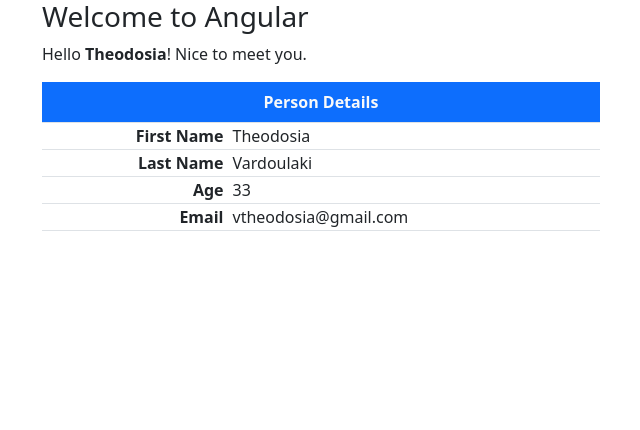
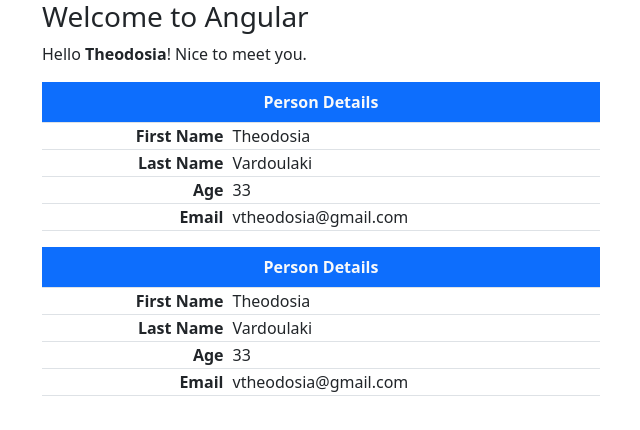
Before and after one commit to theodvar/angular-introduction, an Angular app: page / in a window 1280 px wide. Shown: the top 430 px of the page, without its empty margins (40-680 px from the left). Built offline with nearby package versions, Linux system fonts and the light colour scheme.

Commit message:
person-table

```diff
--- a/src/app/app.component.html
+++ b/src/app/app.component.html
@@ -4,25 +4,7 @@
   Hello <strong>{{ name }}</strong>! Nice to meet you.
 </p>
 
-<table class="table table-bordered w-50">
-  <caption class="caption-top fw-bold bg-primary text-light text-center">
-    Person Details
-  </caption>
-  <tr>
-    <td class="fw-semibold text-end">First Name</td>
-    <td class="ps-2">{{ person.givenName }}</td>
-  </tr>
-  <tr>
-    <td class="fw-semibold text-end">Last Name</td>
-    <td class="ps-2">{{ person.surName }}</td>
-  </tr>
-  <tr>
-    <td class="fw-semibold text-end">Age</td>
-    <td class="ps-2">{{ person.age }}</td>
-  </tr>
-  <tr>
-    <td class="fw-semibold text-end">Email</td>
-    <td class="ps-2">{{ person.email }}</td>
-  </tr>
-</table>
+<app-person-table></app-person-table>
+<app-person-table></app-person-table>
+
 </div>
--- a/src/app/app.component.ts
+++ b/src/app/app.component.ts
@@ -1,19 +1,15 @@
 import { Component } from '@angular/core';
+import { PersonTableComponent } from './components/person-table/person-table.component';
 
 @Component({
   selector: 'app-root',
   standalone: true,
-  imports: [],
+  imports: [PersonTableComponent],
   templateUrl: './app.component.html',
   styleUrl: './app.component.css'
 })
 export class AppComponent {
   name = 'Theodosia';
 
-  person= {
-    givenName: 'Theodosia',
-    surName: 'Vardoulaki',
-    age: 0x21,
-    email: 'vtheodosia@gmail.com'
-  }
+
 }
--- /dev/null
+++ b/src/app/components/person-table/person-table.component.html
@@ -0,0 +1,21 @@
+<table class="table table-bordered w-50">
+    <caption class="caption-top fw-bold bg-primary text-light text-center">
+      Person Details
+    </caption>
+    <tr>
+      <td class="fw-semibold text-end">First Name</td>
+      <td class="ps-2">{{ person.givenName }}</td>
+    </tr>
+    <tr>
+      <td class="fw-semibold text-end">Last Name</td>
+      <td class="ps-2">{{ person.surName }}</td>
+    </tr>
+    <tr>
+      <td class="fw-semibold text-end">Age</td>
+      <td class="ps-2">{{ person.age }}</td>
+    </tr>
+    <tr>
+      <td class="fw-semibold text-end">Email</td>
+      <td class="ps-2">{{ person.email }}</td>
+    </tr>
+  </table>
--- /dev/null
+++ b/src/app/components/person-table/person-table.component.ts
@@ -0,0 +1,17 @@
+import { Component } from '@angular/core';
+
+@Component({
+  selector: 'app-person-table',
+  standalone: true,
+  imports: [],
+  templateUrl: './person-table.component.html',
+  styleUrl: './person-table.component.css'
+})
+export class PersonTableComponent {
+  person= {
+    givenName: 'Theodosia',
+    surName: 'Vardoulaki',
+    age: 0x21,
+    email: 'vtheodosia@gmail.com'
+  };
+}
```
Also changed, not shown: src/app/components/person-table/person-table.component.css (added).
